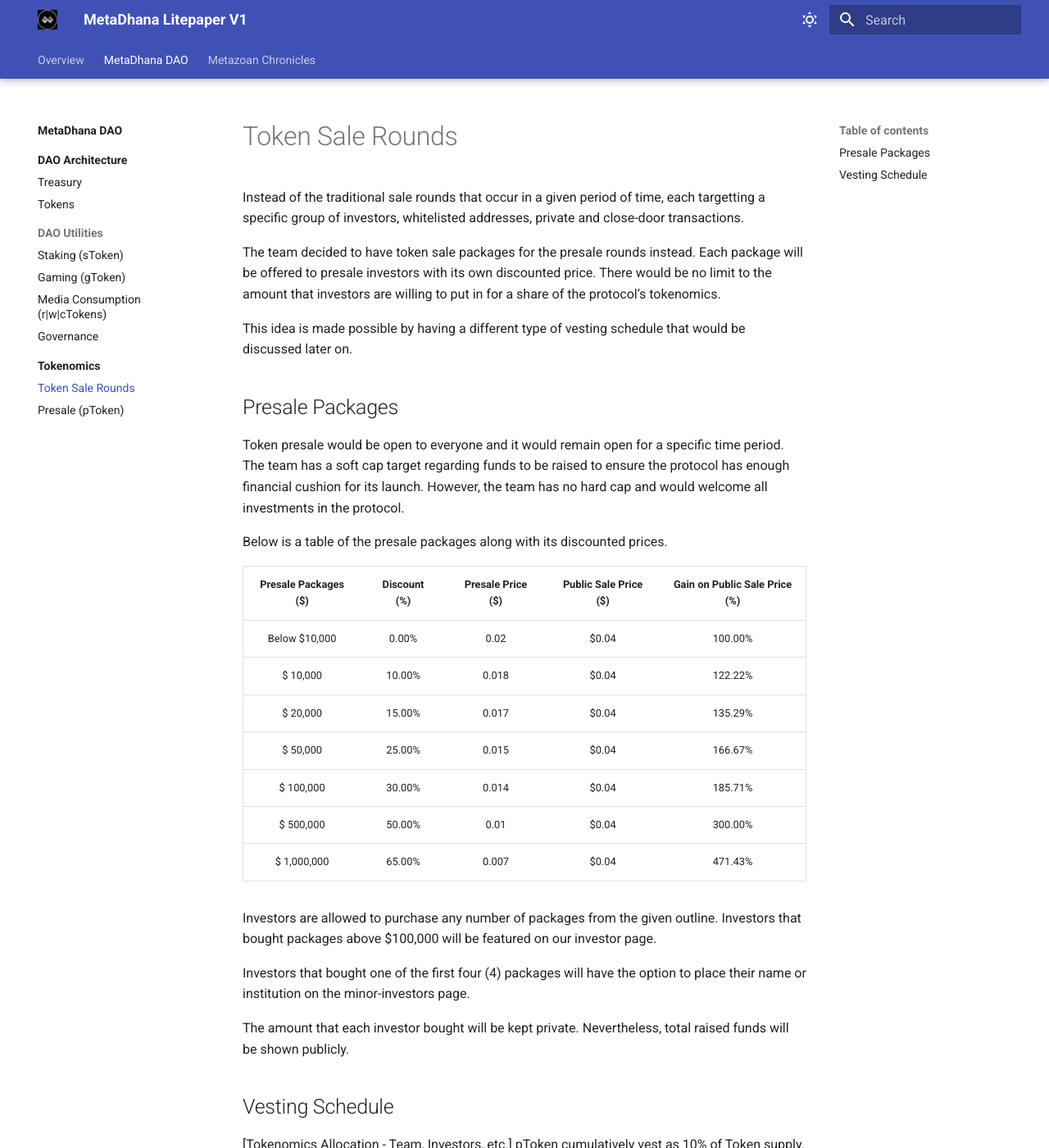
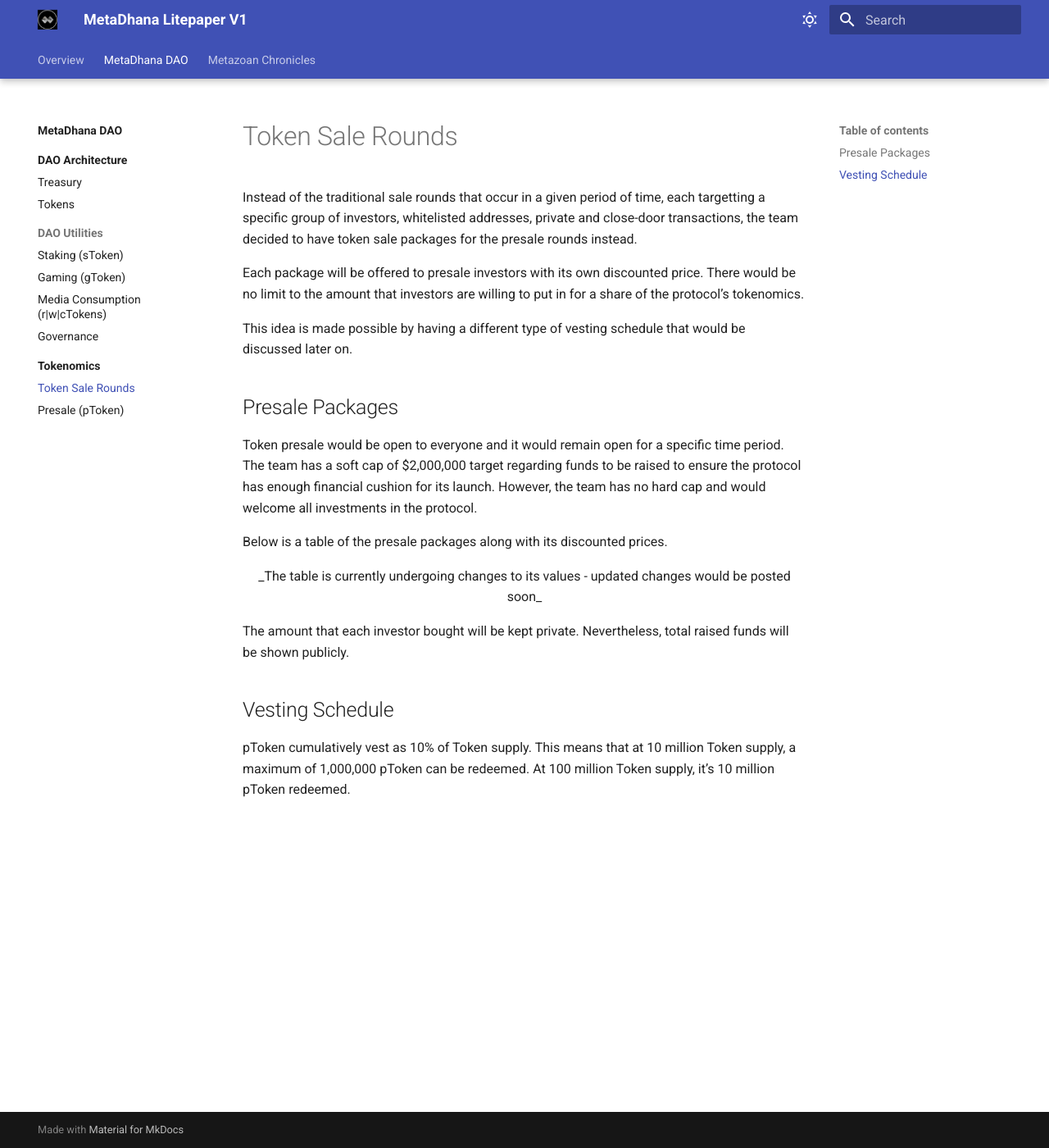
Before and after one commit to AshtreeBV/metazoan-whitepaper, an MkDocs documentation site: the page built from docs/dao/tokenomics/sale-rounds.md, in a window 1280 px wide and 1400 px high. Shown: the whole window at 82% size. Built offline with MkDocs 1.6.1 and Material for MkDocs 9.7.7, drawn with Linux system fonts in a browser that asks for light colours; some of the changed text lies outside the part shown.

Commit message:
soft cap + presale removals

```diff
--- a/docs/dao/tokenomics/sale-rounds.md
+++ b/docs/dao/tokenomics/sale-rounds.md
@@ -1,17 +1,21 @@
 # Token Sale Rounds
 
-Instead of the traditional sale rounds that occur in a given period of time, each targetting a specific group of investors, whitelisted addresses, private and close-door transactions.
+Instead of the traditional sale rounds that occur in a given period of time, each targetting a specific group of investors, whitelisted addresses, private and close-door transactions, the team decided to have token sale packages for the presale rounds instead.
 
-The team decided to have token sale packages for the presale rounds instead. Each package will be offered to presale investors with its own discounted price. There would be no limit to the amount that investors are willing to put in for a share of the protocol’s tokenomics.
+Each package will be offered to presale investors with its own discounted price. There would be no limit to the amount that investors are willing to put in for a share of the protocol’s tokenomics.
 
 This idea is made possible by having a different type of vesting schedule that would be discussed later on.
 
 ## Presale Packages
 
-Token presale would be open to everyone and it would remain open for a specific time period. The team has a soft cap target regarding funds to be raised to ensure the protocol has enough financial cushion for its launch. However, the team has no hard cap and would welcome all investments in the protocol.
+Token presale would be open to everyone and it would remain open for a specific time period. The team has a soft cap of $2,000,000 target regarding funds to be raised to ensure the protocol has enough financial cushion for its launch. However, the team has no hard cap and would welcome all investments in the protocol.
 
 Below is a table of the presale packages along with its discounted prices.
 
+<center>
+_The table is currently undergoing changes to its values - updated changes would be posted soon_
+</center>
+<!--
 | Presale Packages ($) | Discount (%) | Presale Price ($) | Public Sale Price ($) | Gain on Public Sale Price (%) |
 | :------------------: | :----------: | :---------------: | :-------------------: | :---------------------------: |
 |    Below $10,000     |    0.00%     |       0.02        |         $0.04         |            100.00%            |
@@ -21,15 +25,20 @@ Below is a table of the presale packages along with its discounted prices.
 |      $ 100,000       |    30.00%    |       0.014       |         $0.04         |            185.71%            |
 |      $ 500,000       |    50.00%    |       0.01        |         $0.04         |            300.00%            |
 |     $ 1,000,000      |    65.00%    |       0.007       |         $0.04         |            471.43%            |
+-->
 
+<!--
 Investors are allowed to purchase any number of packages from the given outline. Investors that bought packages above $100,000 will be featured on our investor page.
 
 Investors that bought one of the first four (4) packages will have the option to place their name or institution on the minor-investors page.
+-->
 
 The amount that each investor bought will be kept private. Nevertheless, total raised funds will be shown publicly.
 
 ## Vesting Schedule
 
-[Tokenomics Allocation - Team, Investors, etc.] pToken cumulatively vest as 10% of Token supply. This means that at 10 million Token supply, a maximum of 1,000,000 pToken can be redeemed. At 100 million Token supply, it’s 10 million pToken redeemed.
+pToken cumulatively vest as 10% of Token supply. This means that at 10 million Token supply, a maximum of 1,000,000 pToken can be redeemed. At 100 million Token supply, it’s 10 million pToken redeemed.
 
+<!--
 All pToken holders finish vesting anywhere from (soft cap/10%) to (actual raised/10%) token supply, so this is a long-term bet. There’s a lot of upside for holders, but it is dependent on the actual growth of the protocol.
+-->
```
Also changed, not shown: docs/dao/tokenomics/presale-token.md (+1 -1 lines), docs/metazoan/nft-utility/play-to-earn.md (+1 -1 lines).
